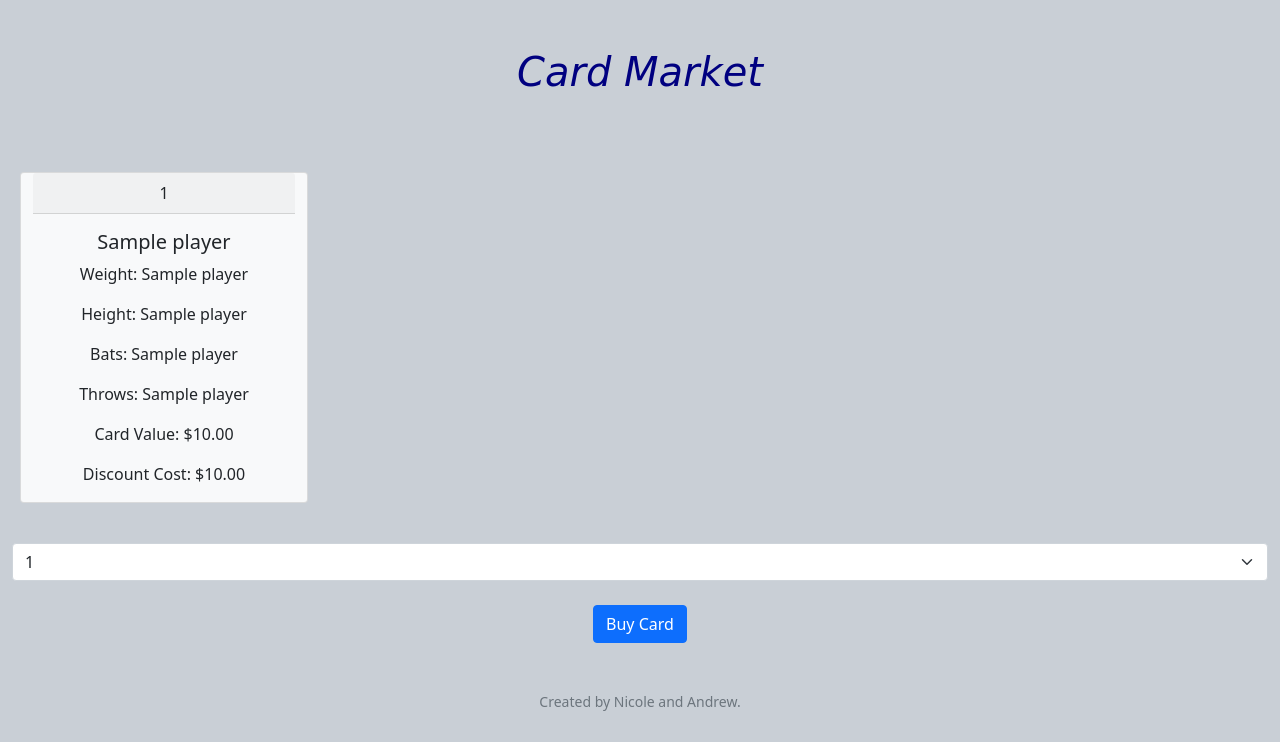
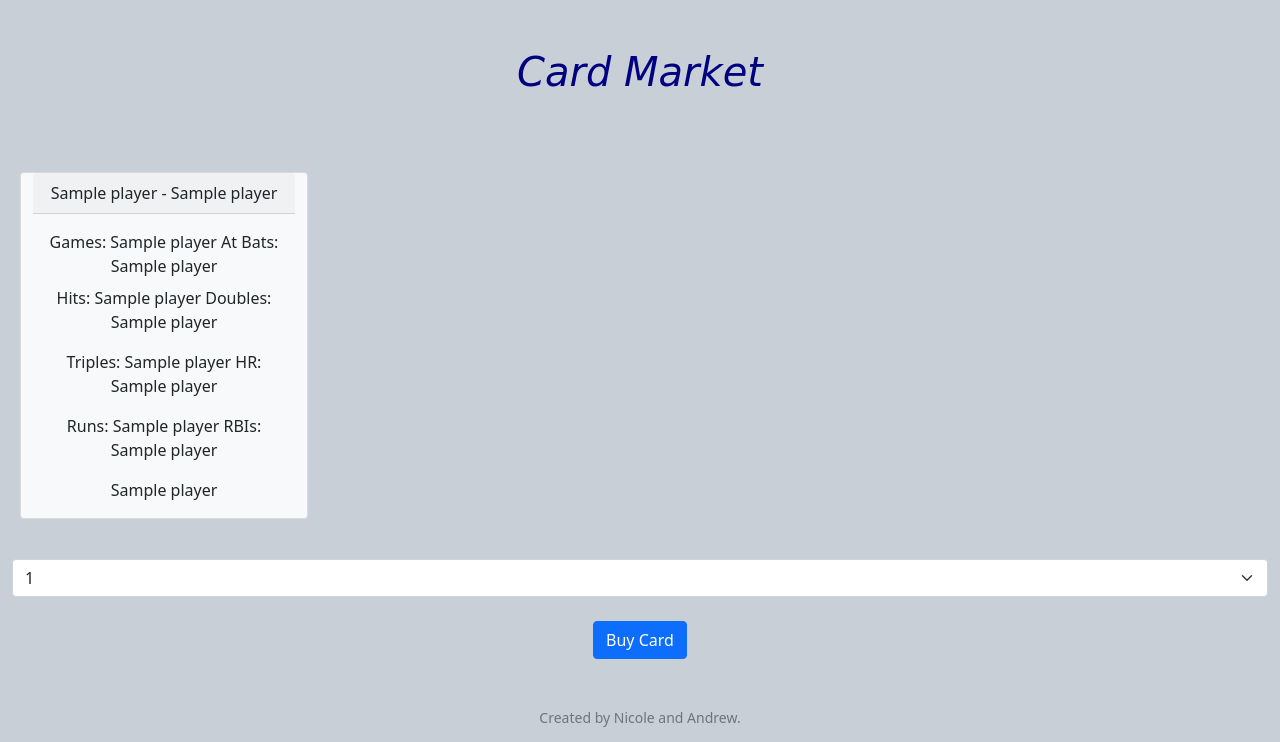
Before and after one commit to snpierce/wildswitch, a Flask app: template templates/buy.html in a window 1280 px wide. Shown: the part 76-818 px from the top of the page. Before the commit the page ends 787 px from the top, so only its background shows below. Run offline with Flask 2, Linux system fonts and the light colour scheme; the template is opened without the code that fills it: most values are stand-ins (such as "Sample title", 1, 10 or a date in 2020).

Commit message:
it works!

```diff
--- a/app.py
+++ b/app.py
@@ -10,7 +10,7 @@ from tempfile import mkdtemp
 from werkzeug.exceptions import default_exceptions, HTTPException, InternalServerError
 from werkzeug.security import check_password_hash, generate_password_hash
 
-from helpers import apology, login_required, generate_card, generate_user, usd, market
+from helpers import apology, login_required, generate_card, generate_user, usd, build_market
 
 # Configure application
 app = Flask(__name__)
@@ -44,7 +44,6 @@ def after_request(response):
 @app.route("/buy", methods=["GET", "POST"])
 @login_required
 def buy():
-    players = market()
 
     if request.method == "POST":
 
@@ -53,33 +52,48 @@ def buy():
 
          player = int(request.form.get("buy"))
 
-         cur.execute("SELECT * FROM People WHERE playerID = ?", players[player][0])
-         value = float(cur.fetchone()[8])
-         status = int(cur.fetchone()[9])
-         position = int(cur.fetchone()[10])
+         cur.execute("SELECT * FROM Market")
+         players = list(cur.fetchall())
+         selected = players[player]
 
-         if value > cash:
+         if selected[5] > cash:
              return apology("Can't afford - please add money to account.")
-         elif status == 1:
+         elif selected[4] == 1:
              return apology("Already purchased!")
          else:
-             cur.execute("INSERT INTO Cards (username, playerID, cardValue, status, position) VALUES (?, ?, ?, ?, ?)",
-             (session["user_id"], players[player][0], value, '0', position))
-             cur.execute("UPDATE Users SET cash = cash - ? WHERE username = ?", (value, session["user_id"],))
-             cur.execute("UPDATE People SET status = '1' WHERE playerID = ?", (players[player][0],))
-             if position == 1:
-                 cur.execute("UPDATE Batting SET status = '1' WHERE playerID = ?", (players[player][0],))
+             # adds bought card into cards table
+             cur.execute("INSERT INTO Cards (username, playerID, cardValue, status, position, year) VALUES (?, ?, ?, ?, ?, ?)", (session["user_id"], selected[0], selected[5], '0', selected[3], selected[2],))
+             # subtracts card cost from users total cash supply
+             cur.execute("UPDATE Users SET cash = cash - ? WHERE username = ?", (selected[5], session["user_id"],))
+             # updates status in market to mean bought
+             cur.execute("UPDATE Market SET status = '1' WHERE playerID = ?", (selected[0],))
+
+             # updates status to mean owned for whichever table the card resides in
+             if selected[3] == 1:
+                 cur.execute("UPDATE Batting SET status = '1' WHERE playerID = ? AND yearID = ?", (selected[0], selected[2]))
              else:
-                 cur.execute("UPDATE Pitching SET status = '1' WHERE playerID = ?", (players[player][0],))
+                 cur.execute("UPDATE Pitching SET status = '1' WHERE playerID = ? AND yearID = ?", (selected[0], selected[2]))
              con.commit()
 
-             return redirect("/")
+             return redirect("/mycards")
 
     else:
+        players = []
+
+        cur.execute("SELECT playerID, year, position FROM Market")
+        market = list(cur.fetchall())
+
+        for i in range(len(market)):
+            if market[i][2] == 1:
+                cur.execute("SELECT * FROM Batting WHERE playerID = ? AND yearID = ?", (market[i][0], market[i][1],))
+                players.append(cur.fetchone())
+            else:
+                cur.execute("SELECT * FROM Pitching WHERE playerID = ? AND yearID = ?", (market[i][0], market[i][1],))
+                players.append(cur.fetchone())
 
         return render_template("buy.html", players=players)
 
-app.route("/mycards", methods=["GET", "POST"])
+@app.route("/mycards", methods=["GET", "POST"])
 @login_required
 def mycards():
 
@@ -87,11 +101,22 @@ def mycards():
 
          cur.execute("UPDATE Users SET cash = ? WHERE username = ?", )
     else:
-        cur.execute("SELECT * FROM Batting WHERE playerID IN (SELECT playerID FROM Cards WHERE username = ?)", (session["user_id"],))
-        batters = list(cur.fetchall())
+        batters = []
+        pitchers = []
 
-        cur.execute("SELECT * FROM Pitching WHERE playerID IN (SELECT playerID FROM Cards WHERE username = ?)", (session["user_id"],))
-        pitchers = list(cur.fetchall())
+        cur.execute("SELECT playerID, year FROM Cards WHERE username = ? AND position = 1", (session["user_id"],))
+        batterInfo = list(cur.fetchall())
+
+        cur.execute("SELECT playerID, year FROM Cards WHERE username = ? AND position = 0", (session["user_id"],))
+        pitcherInfo = list(cur.fetchall())
+
+        for i in range(len(batterInfo)):
+            cur.execute("SELECT * FROM Batting WHERE playerID = ? AND yearID = ?", (batterInfo[i][0], batterInfo[i][1],))
+            batters.append(list(cur.fetchall()))
+
+        for i in range(len(pitcherInfo)):
+            cur.execute("SELECT * FROM Batting WHERE playerID = ? AND yearID = ?", (pitcherInfo[i][0], pitcherInfo[i][1],))
+            pitchers.append(list(cur.fetchall()))
 
         cur.execute("SELECT cash FROM Users WHERE username = ?", (session["user_id"],))
         cash = int(cur.fetchone()[0])
@@ -181,6 +206,9 @@ def login():
         # Remember which user has logged in
         session["user_id"] = rows[0][1]
 
+        # generates market
+        build_market()
+
         # Redirect user to home page
         return redirect("/")
 
@@ -195,6 +223,9 @@ def logout():
 
     # Forget any user_id
     session.clear()
+
+    cur.execute("DELETE FROM Market")
+    con.commit()
 
     # Redirect user to login form
     return redirect("/")
@@ -243,6 +274,9 @@ def register():
         # log user into session by id
         session["user_id"] = rows[0][1]
 
+        # generates market
+        build_market()
+
         # redirect user to home page
         return redirect("/")
 
--- a/helpers.py
+++ b/helpers.py
@@ -61,10 +61,18 @@ def usd(amount):
 
 # command 0 creates a random list of 8 players and stores that group until called with command 0 again
 # command 1 returns the currently stored list
-def market():
+def build_market():
     # initialize players
-    cur.execute("SELECT * FROM People WHERE status = '0' ORDER BY RANDOM() LIMIT 8")
-    group = list(cur.fetchall())
+    cur.execute("SELECT * FROM Pitching WHERE status = '0' ORDER BY RANDOM() LIMIT 4")
+    pitcherGroup = list(cur.fetchall())
 
+    cur.execute("SELECT * FROM Batting WHERE status = '0' ORDER BY RANDOM() LIMIT 4")
+    batterGroup = list(cur.fetchall())
     # make a two-step code: create and exit, create and save
-    return group
+    for i in range(4):
+        cur.execute("INSERT INTO Market (playerID, fullName, year, position, status, value) VALUES (?, ?, ?, 0, ?, ?)", (pitcherGroup[i][0], pitcherGroup[i][22], pitcherGroup[i][1], pitcherGroup[i][24], pitcherGroup[i][25],))
+
+    for i in range(4):
+        cur.execute("INSERT INTO Market (playerID, fullName, year, position, status, value) VALUES (?, ?, ?, 1, ?, ?)", (batterGroup[i][0], batterGroup[i][16], batterGroup[i][1], batterGroup[i][18], batterGroup[i][19],))
+
+    con.commit()
--- a/templates/batter.html
+++ b/templates/batter.html
@@ -14,7 +14,7 @@
         <p class="card-text">Hits: {{ player[8] }} Doubles: {{ player[9] }}</p>
         <p class="card-text">Triples: {{ player[10] }} HR: {{ player[11] }}</p>
         <p class="card-text">Runs: {{ player[7] }} RBIs: {{ player[12] }}</p>
-        <p class="card-text"> {{ player[17] }}</p>
+        <p class="card-text"> {{ player[17] }} </p>
         </div>
     </div>
   <br> <br>
--- a/templates/buy.html
+++ b/templates/buy.html
@@ -7,19 +7,18 @@
 {% block main %}
 <h1>Card Market</h1><br><br>
 <div class="row">
-{% for player in players %}
+    {% for player in players %}
     <div class="card bg-light mb-3" style="max-width: 18rem; margin: 20px;">
-        <div name="player" class="card-header">{{ player[0] }}</div>
+        <div class="card-header">{{ player[16] }} - {{ player[1] }}</div>
         <div class="card-body">
-        <h5 class="card-title">{{ player[1] }}</h5>
-        <p class="card-text"> Weight: {{ player[2] }}</p>
-        <p class="card-text"> Height: {{ player[3] }}</p>
-        <p class="card-text"> Bats: {{ player[4] }}</p>
-        <p class="card-text"> Throws: {{ player[5] }}</p>
-        <p class="card-text"> Card Value: {{ player[8] | usd }} </p>
-        <p class="card-text"> Discount Cost: {{ (player[8]*0.80) | usd }} </p>
+        <p class="card-title">Games: {{ player[5] }} At Bats: {{ player[6] }}</p>
+        <p class="card-text">Hits: {{ player[8] }} Doubles: {{ player[9] }}</p>
+        <p class="card-text">Triples: {{ player[10] }} HR: {{ player[11] }}</p>
+        <p class="card-text">Runs: {{ player[7] }} RBIs: {{ player[12] }}</p>
+        <p class="card-text"> {{ player[17] }}</p>
         </div>
     </div>
+  <br> <br>
   {% endfor %}
 </div>
 <form action="/buy" method="post">
```
Also changed, not shown: templates/mycards.html (+5 -2 lines), 5 other files.
